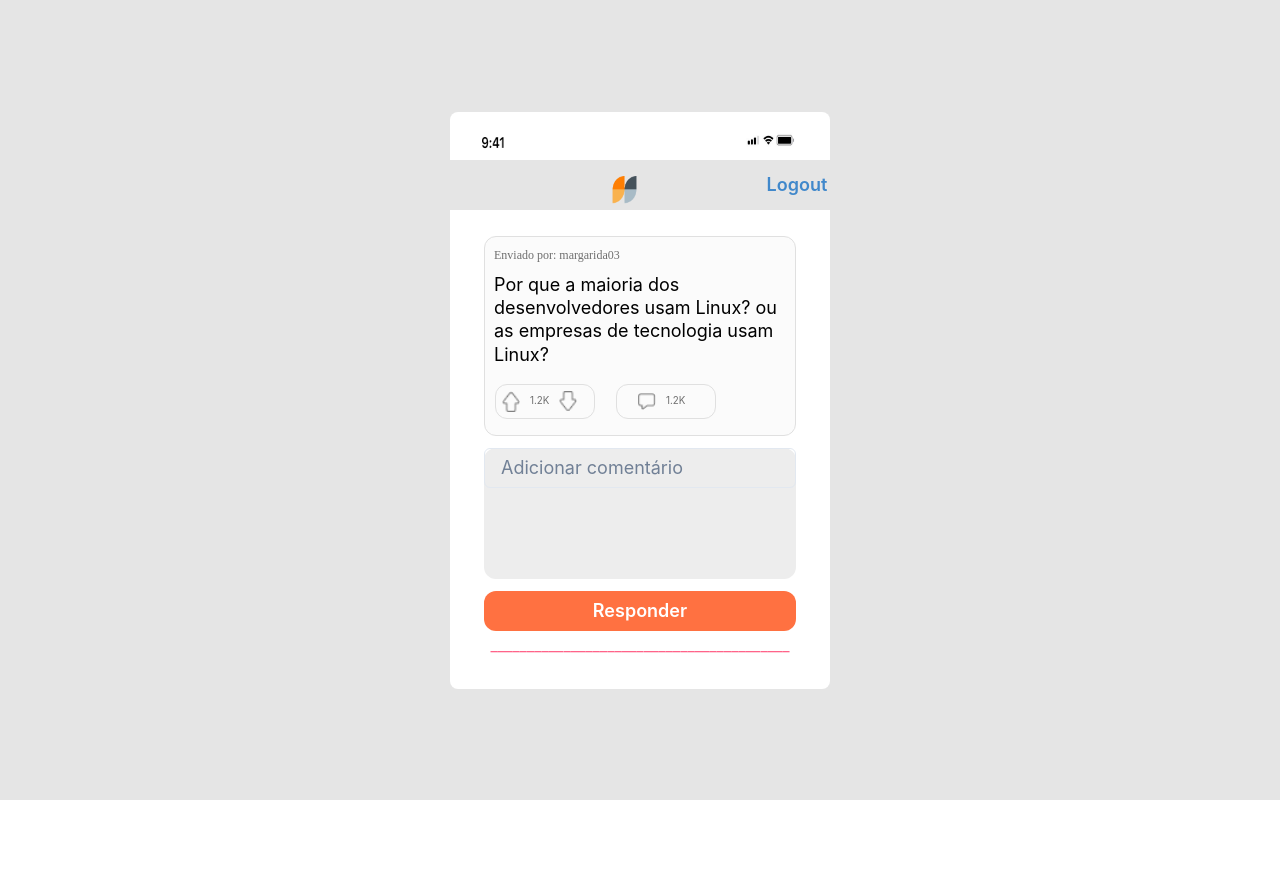
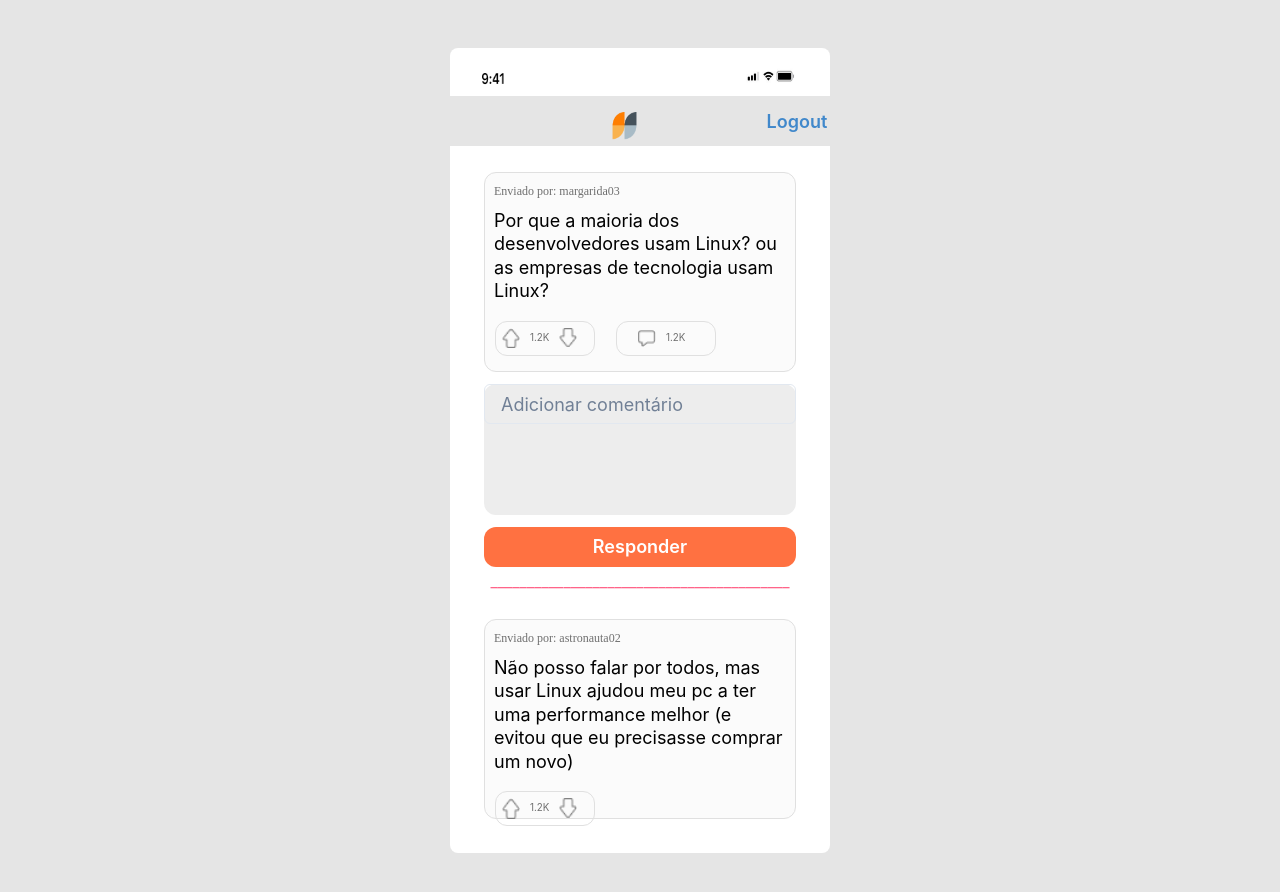
Before and after one commit to taiszimerer/labeddit-front, a React (Create React App) app: page /post/1 in a window 1280 px wide. Shown: the top 892 px of the page. Before the commit the page ends 800 px from the top, so only its background shows below. Built offline with nearby package versions, Linux system fonts and the light colour scheme.

Commit message:
fix: termino de estilização basica da post-page

```diff
--- a/src/pages/PostPage/PostPage.js
+++ b/src/pages/PostPage/PostPage.js
@@ -87,6 +87,19 @@ export const PostPage = () => {
 
                     <Text align={'center'} color={'#FF6489'}> _________________________________________ </Text>
 
+                    <Box spacing={2} margin={'2px'} marginTop={'26px'} bg={'#FBFBFB'} borderRadius={'12px'} border={'1px solid #E0E0E0'} maxH={'200px'}>
+                        <Text color={'#6F6F6F'} fontFamily={'IBM Plex Sans'} fontWeight={'400'} fontSize={'12px'} margin={'9px'}> Enviado por: astronauta02</Text>
+
+                        <Text color={'#000000'} fontSize={'18px'} margin={'9px'} lineHeight={'23.4px'}>  Não posso falar por todos, mas usar Linux ajudou meu pc a ter uma performance melhor (e evitou que eu precisasse comprar um novo) </Text>
+
+                        <Stack flexDirection={'row'} gap={'5px'} margin={'10px 2px'}>
+                            <Stack padding={'1.5'} margin={'2'} borderRadius={'12px'} border={'1px solid #E0E0E0'} width={'100px'} height={'35px'} align={'center'} gap={'10px'} flexDirection={'row'} >
+                                <Image src={setaparacima} width={'18px'} />
+                                <Text fontSize={'9.8px'} color={'#6F6F6F'} >1.2K</Text>
+                                <Image src={setaparabaixo} width={'18px'} />
+                            </Stack>
+                        </Stack>
+                    </Box>
                 </Box>
             </Stack>
         </Flex>
```
